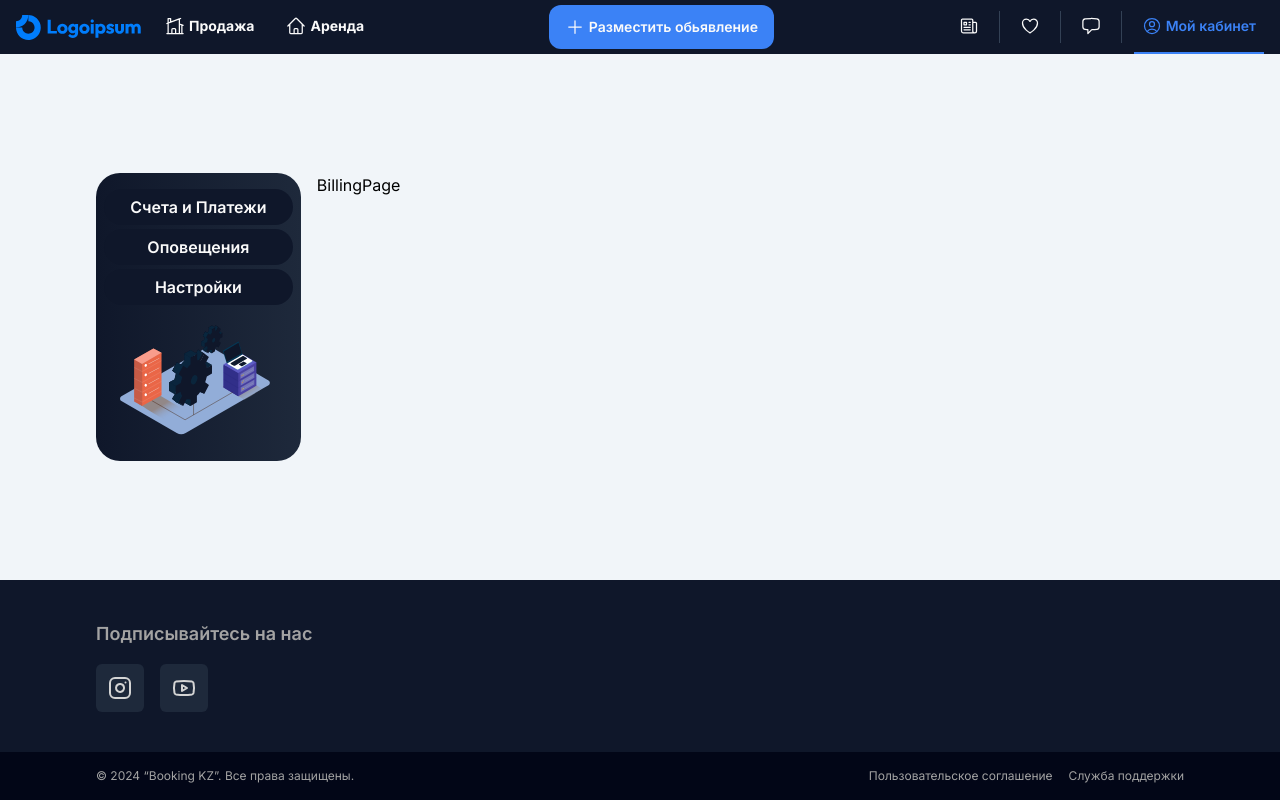
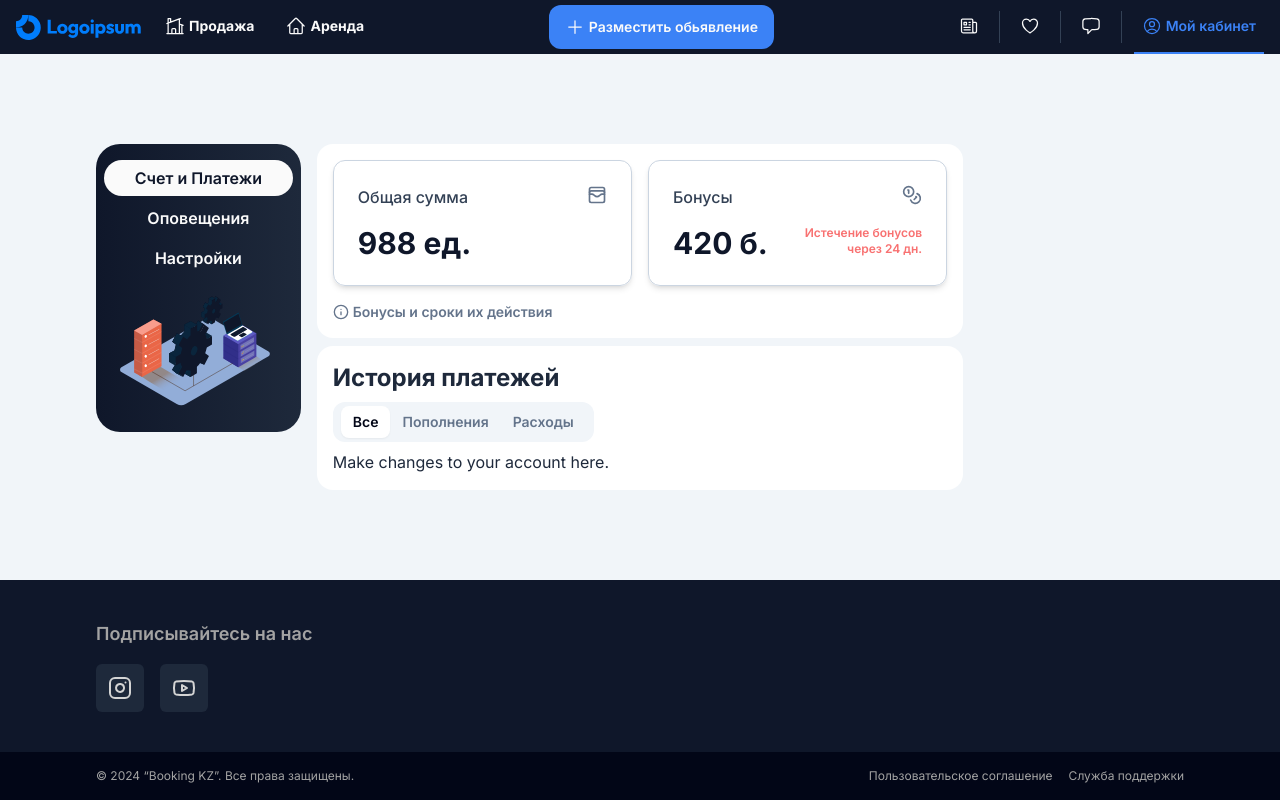
Before and after one commit to MuratOfficial/booking-kz, a Next.js app: page /cabinet/profile/billing in a window 1280 px wide. Built offline with nearby package versions, Linux system fonts and the light colour scheme.

Commit message:
added profile comp

```diff
--- a/app/cabinet/annoncements/page.tsx
+++ b/app/cabinet/annoncements/page.tsx
@@ -50,7 +50,7 @@ export interface Annoncement {
 function AnnoncementsPage() {
   return (
     <div className="w-full justify-center items-center flex flex-col h-fit py-16 gap-y-6">
-      <p className=" text-blue-700 text-3xl uppercase font-bold text-center mx-auto mb-8">
+      <p className=" text-slate-700 text-xl uppercase font-bold text-center mx-auto mb-8">
         Выберите раздел в меню слева
       </p>
       <Image
@@ -58,7 +58,7 @@ function AnnoncementsPage() {
         height={600}
         src="/svg/svg2.svg"
         alt="empty"
-        className="max-w-[480px]"
+        className="max-w-[420px]"
       />
     </div>
   );
--- a/app/cabinet/chats/layout.tsx
+++ b/app/cabinet/chats/layout.tsx
@@ -4,7 +4,7 @@ import ChatList from "./components/chat-list";
 export const metadata: Metadata = {
   title: {
     template: "%s | Сообщения | booking.kz",
-    default: "booking.kz",
+    default: "Сообщения",
   },
   description: "booking.kz | booking.kz",
 };
--- a/app/cabinet/chats/page.tsx
+++ b/app/cabinet/chats/page.tsx
@@ -5,7 +5,7 @@ import ChatList from "./components/chat-list";
 import Image from "next/image";
 
 export const metadata: Metadata = {
-  title: "Чаты",
+  title: "Сообщения",
   description: "booking.kz | booking.kz",
 };
 
--- /dev/null
+++ b/app/cabinet/profile/billing/components/history.tsx
@@ -0,0 +1,29 @@
+import React from "react";
+import { Tabs, TabsContent, TabsList, TabsTrigger } from "@/components/ui/tabs";
+
+function PaymentHistory() {
+  return (
+    <div className="bg-white rounded-2xl w-full p-4 flex flex-col gap-2">
+      <h3 className="font-bold text-2xl text-slate-800">История платежей</h3>
+      <Tabs defaultValue="all" className="w-[400px] text-slate-800">
+        <TabsList className="rounded-xl p-2">
+          <TabsTrigger value="all" className="rounded-lg font-semibold">
+            Все
+          </TabsTrigger>
+          <TabsTrigger value="repl" className="rounded-lg font-semibold">
+            Пополнения
+          </TabsTrigger>
+          <TabsTrigger value="exp" className="rounded-lg font-semibold">
+            Расходы
+          </TabsTrigger>
+        </TabsList>
+        <TabsContent value="all">
+          Make changes to your account here.
+        </TabsContent>
+        <TabsContent value="repl">Change your password here.</TabsContent>
+      </Tabs>
+    </div>
+  );
+}
+
+export default PaymentHistory;
--- /dev/null
+++ b/app/cabinet/profile/billing/components/points.tsx
@@ -0,0 +1,48 @@
+import { Coins, ExternalLink, Info, WalletCards } from "lucide-react";
+import Link from "next/link";
+import React from "react";
+
+function Points() {
+  return (
+    <div className="w-full rounded-2xl  bg-white gap-4  p-4 grid grid-cols-2">
+      <div className="h-fit text-slate-800 flex flex-col gap-4 border border-slate-300 shadow-md rounded-xl p-6 items-start ">
+        <div className="w-full flex flex-row justify-between ">
+          <p className="text-base font-medium text-slate-700">Общая сумма</p>
+          <WalletCards size={20} className="stroke-slate-500" />
+        </div>
+
+        <p className="text-3xl font-bold text-slate-900">988 ед.</p>
+      </div>
+      <div className="h-fit text-slate-800 flex flex-col gap-4 border border-slate-300 shadow-md rounded-xl p-6 items-start ">
+        <div className="w-full flex flex-row justify-between ">
+          <p className="text-base font-medium text-slate-700">Бонусы</p>
+          <Coins size={20} className="stroke-slate-500" />
+        </div>
+        <div className="w-full flex flex-row justify-between ">
+          <p className="text-3xl font-bold text-slate-900">420 б.</p>
+          <p className="text-xs text-red-400 w-32 text-right font-semibold">
+            Истечение бонусов через 24 дн.
+          </p>
+        </div>
+      </div>
+      <div className="flex flex-row gap-x-1 items-center group">
+        <Info
+          size={16}
+          className="stroke-slate-500 group-hover:stroke-blue-500 transition-all delay-75 duration-300"
+        />
+        <Link
+          href="/"
+          className="font-semibold text-slate-500 text-sm flex flex-row gap-x-1 transition-all delay-75 duration-300 items-center group/1 group-hover:text-blue-500"
+        >
+          Бонусы и сроки их действия
+          <ExternalLink
+            size={16}
+            className="opacity-0 group-hover/1:opacity-100 transition-all delay-75 duration-300 stroke-blue-500"
+          />
+        </Link>
+      </div>
+    </div>
+  );
+}
+
+export default Points;
--- a/app/cabinet/profile/billing/page.tsx
+++ b/app/cabinet/profile/billing/page.tsx
@@ -1,7 +1,17 @@
 import React from "react";
+import Points from "./components/points";
+import PaymentHistory from "./components/history";
 
 function BillingPage() {
-  return <div>BillingPage</div>;
+  return (
+    <div className="w-full grid grid-cols-4 gap-4">
+      <div className="w-full col-span-3 flex flex-col gap-2">
+        <Points />
+        <PaymentHistory />
+      </div>
+      <div className="w-full "></div>
+    </div>
+  );
 }
 
 export default BillingPage;
--- /dev/null
+++ b/app/cabinet/profile/components/side-menu.tsx
@@ -0,0 +1,49 @@
+"use client";
+import { cn } from "@/lib/utils";
+import Link from "next/link";
+import { usePathname } from "next/navigation";
+import React from "react";
+
+function SideMenuProfile() {
+  const pathname = usePathname();
+  return (
+    <div className="rounded-3xl h-fit bg-gradient-to-r from-slate-900 to-slate-800 col-span-1 pt-4 pb-2 px-2 flex flex-col gap-1">
+      <Link
+        href="/cabinet/profile/billing"
+        className={cn(
+          "font-semibold flex flex-row items-center justify-center gap-x-1 h-fit  rounded-full text-neutral-50  transition delay-150 duration-500 p-1.5 hover:text-slate-900 hover:bg-neutral-50",
+          pathname.startsWith("/cabinet/profile/billing") &&
+            "bg-neutral-50 text-slate-900"
+        )}
+      >
+        Счет и Платежи
+      </Link>
+      <Link
+        href="/cabinet/profile/notifications"
+        className={cn(
+          "font-semibold flex flex-row items-center justify-center gap-x-1 h-fit  rounded-full text-neutral-50  transition delay-150 duration-500 p-1.5 hover:text-slate-900 hover:bg-neutral-50",
+          pathname.startsWith("/cabinet/profile/notifications") &&
+            "bg-neutral-50 text-slate-900"
+        )}
+      >
+        Оповещения
+      </Link>
+      <Link
+        href="/cabinet/profile/settings"
+        className={cn(
+          "font-semibold flex flex-row items-center justify-center gap-x-1 h-fit  rounded-full text-neutral-50  transition delay-150 duration-500 p-1.5 hover:text-slate-900 hover:bg-neutral-50",
+          pathname.startsWith("/cabinet/profile/settings") &&
+            "bg-neutral-50 text-slate-900"
+        )}
+      >
+        Настройки
+      </Link>
+      <div
+        className="w-full py-16 bg-no-repeat bg-center bg-contain my-2"
+        style={{ backgroundImage: `url(/svg/settings.svg)` }}
+      ></div>
+    </div>
+  );
+}
+
+export default SideMenuProfile;
--- a/app/cabinet/profile/layout.tsx
+++ b/app/cabinet/profile/layout.tsx
@@ -1,5 +1,7 @@
+import { cn } from "@/lib/utils";
 import { Metadata } from "next";
 import Link from "next/link";
+import SideMenuProfile from "./components/side-menu";
 
 export const metadata: Metadata = {
   title: {
@@ -30,30 +32,7 @@ export default async function ProfileLayout({ children }: ProfileLayoutProps) {
 
   return (
     <div className="w-full grid grid-cols-5 gap-4">
-      <div className="rounded-3xl h-fit bg-gradient-to-r from-slate-900 to-slate-800 col-span-1 pt-4 pb-2 px-2 flex flex-col gap-1">
-        <Link
-          href="/cabinet/profile/billing"
-          className="font-semibold flex flex-row items-center justify-center gap-x-1 h-fit bg-slate-900 rounded-full text-neutral-50  transition delay-150 duration-500 p-1.5 hover:text-slate-900 hover:bg-neutral-50"
-        >
-          Счета и Платежи
-        </Link>
-        <Link
-          href="/cabinet/profile/notifications"
-          className="font-semibold flex flex-row items-center justify-center gap-x-1 h-fit bg-slate-900 rounded-full text-neutral-50  transition delay-150 duration-500 p-1.5 hover:text-slate-900 hover:bg-neutral-50"
-        >
-          Оповещения
-        </Link>
-        <Link
-          href="/cabinet/profile/settings"
-          className="font-semibold flex flex-row items-center justify-center gap-x-1 h-fit bg-slate-900 rounded-full text-neutral-50  transition delay-150 duration-500 p-1.5 hover:text-slate-900 hover:bg-neutral-50"
-        >
-          Настройки
-        </Link>
-        <div
-          className="w-full py-16 bg-no-repeat bg-center bg-contain my-2"
-          style={{ backgroundImage: `url(/svg/settings.svg)` }}
-        ></div>
-      </div>
+      <SideMenuProfile />
       <div className="rounded-3xl  col-span-4   flex flex-col gap-4 w-full">
         {children}
       </div>
```
Also changed, not shown: app/cabinet/annoncements/layout.tsx (+6 -6 lines), public/svg/svg2.svg.
